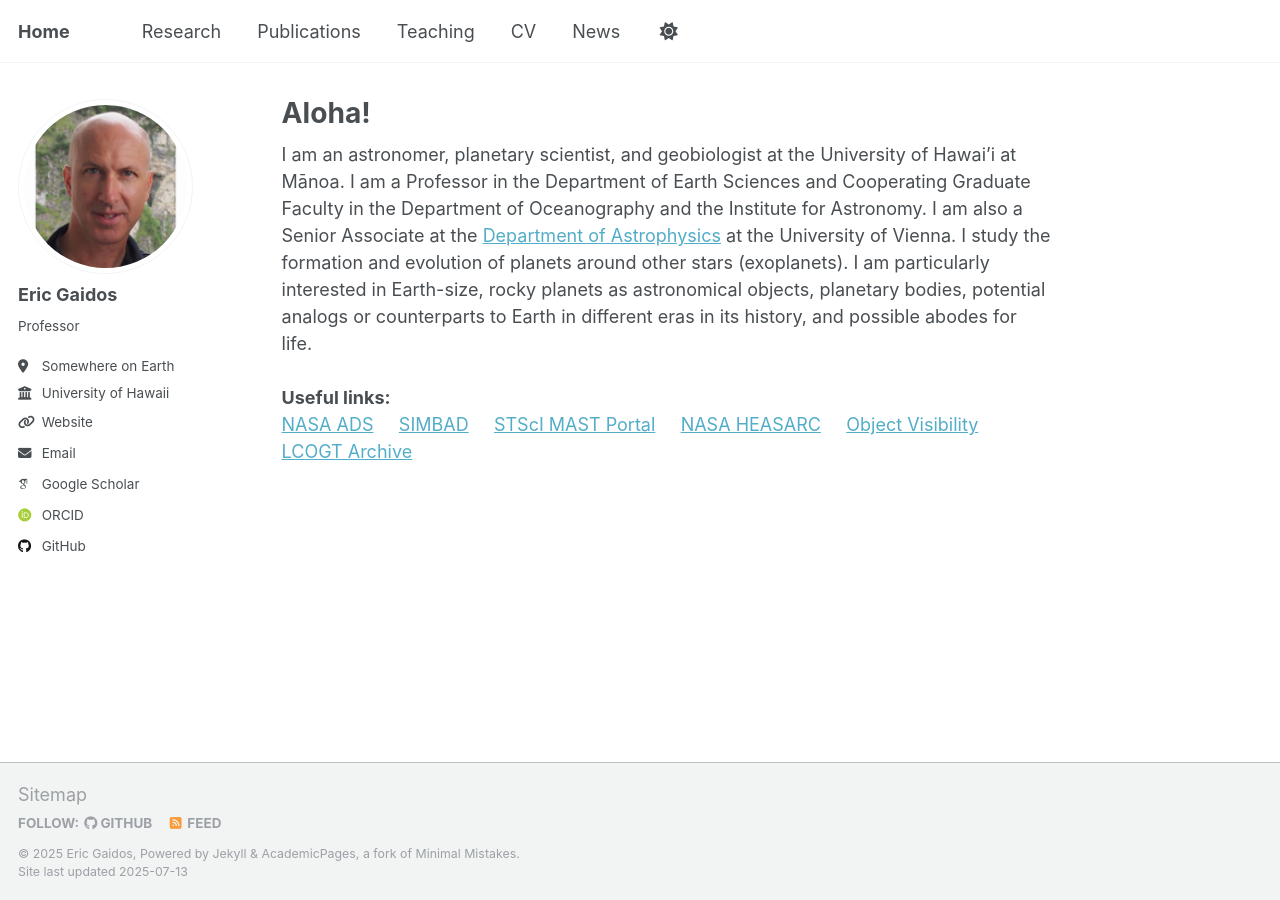
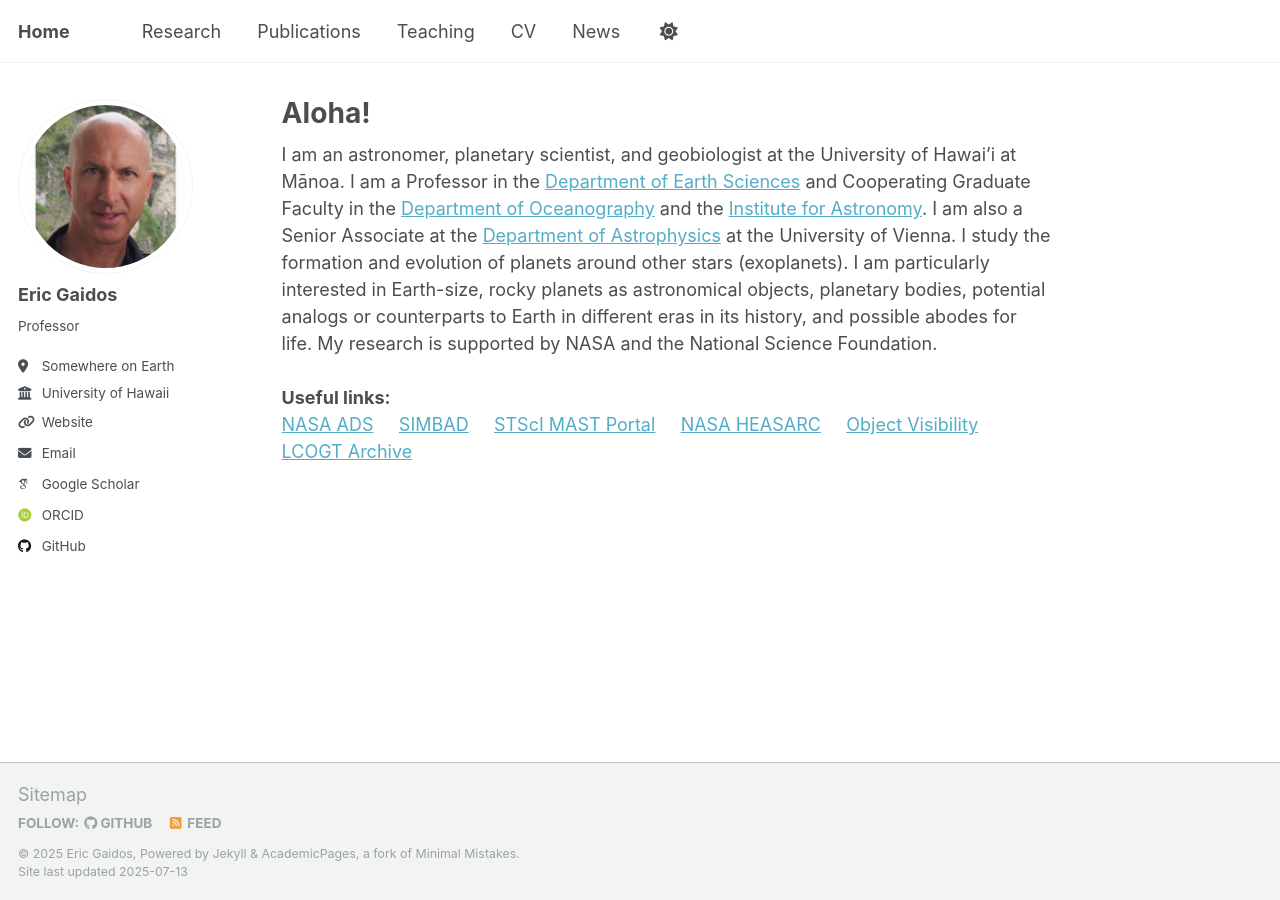
Before and after one commit to egaidos/egaidos.github.io, a Jekyll site: the page built from _pages/about.md, in a window 1280 px wide. Built offline with Jekyll 4.4.1, drawn with Linux system fonts in a browser that asks for light colours; some web fonts are replaced.

Commit message:
Update about.md

```diff
--- a/_pages/about.md
+++ b/_pages/about.md
@@ -7,7 +7,7 @@ redirect_from:
   - /about.html
 ---
 
-I am an astronomer, planetary scientist, and geobiologist at the University of Hawai'i at Mānoa.  I am a Professor in the Department of Earth Sciences and Cooperating Graduate Faculty in the Department of Oceanography and the Institute for Astronomy.  I am also a Senior Associate at the <a href="https://astro.univie.ac.at/en/">Department of Astrophysics</a> at the University of Vienna.  I study the formation and evolution of planets around other stars (exoplanets).  I am particularly interested in Earth-size, rocky planets as astronomical objects, planetary bodies, potential analogs or counterparts to Earth in different eras in its history, and possible abodes for life.
+I am an astronomer, planetary scientist, and geobiologist at the University of Hawai'i at Mānoa.  I am a Professor in the <a href="https://www.soest.hawaii.edu/earthsciences/">Department of Earth Sciences</a> and Cooperating Graduate Faculty in the <a href="https://www.soest.hawaii.edu/oceanography/">Department of Oceanography</a> and the <a href="https://www.ifa.hawaii.edu/">Institute for Astronomy</a>.  I am also a Senior Associate at the <a href="https://astro.univie.ac.at/en/">Department of Astrophysics</a> at the University of Vienna.  I study the formation and evolution of planets around other stars (exoplanets).  I am particularly interested in Earth-size, rocky planets as astronomical objects, planetary bodies, potential analogs or counterparts to Earth in different eras in its history, and possible abodes for life.  My research is supported by NASA and the National Science Foundation.
 <br>
 <b>Useful links:</b>
 <br>
```
